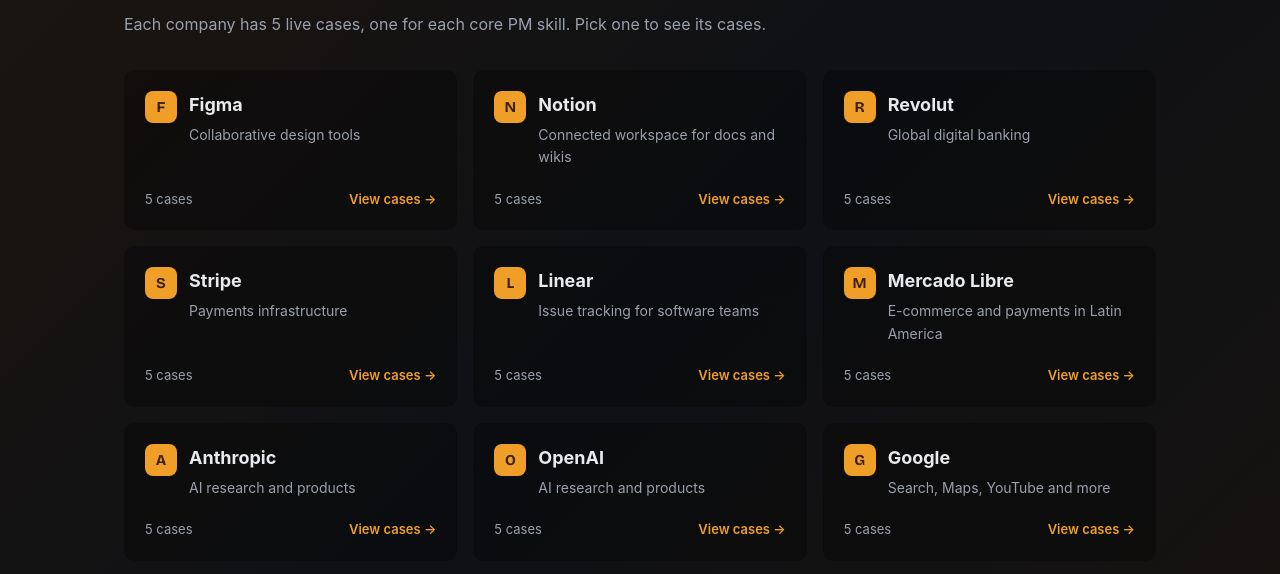
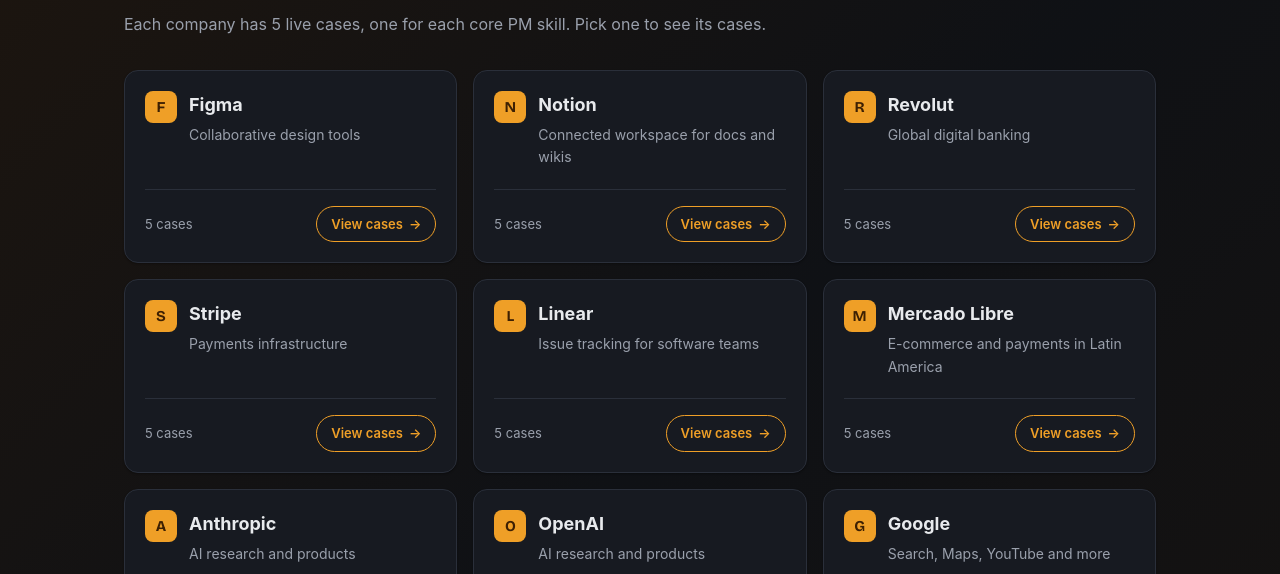
Before and after one commit to diegomazoro/pm-interviewer, a plain HTML site: page web/practice.html in a window 1280 px wide. Shown: the part 211-785 px from the top of the page. Drawn offline with nearby package versions, Linux system fonts and the light colour scheme; sample sign-in values are in the browser's storage.

Commit message:
mejora nuevo diseño

```diff
--- a/web/practice.html
+++ b/web/practice.html
@@ -8,7 +8,7 @@
 <link rel="preconnect" href="https://fonts.googleapis.com">
 <link rel="preconnect" href="https://fonts.gstatic.com" crossorigin>
 <link href="https://fonts.googleapis.com/css2?family=Bricolage+Grotesque:wght@400;700&display=swap" rel="stylesheet">
-<link rel="stylesheet" href="styles.css">
+<link rel="stylesheet" href="styles.css?v=202611142229">
 </head>
 <body>
 <nav>
@@ -54,9 +54,9 @@
   <div class="company-grid" id="company-grid"></div>
 </div>
 
-<script src="config.js"></script>
-<script src="catalog.js"></script>
-<script src="auth.js"></script>
+<script src="config.js?v=202611142229"></script>
+<script src="catalog.js?v=202611142229"></script>
+<script src="auth.js?v=202611142229"></script>
 <script>
   if (!requireLogin()) {
     // requireLogin() already redirected to login.html
--- a/web/styles.css
+++ b/web/styles.css
@@ -890,18 +890,20 @@ nav a {
   justify-content: space-between;
   gap: 20px;
   padding: 20px;
-  background: rgba(0, 0, 0, 0.3);
-  border: 1px solid transparent;
-  border-radius: var(--radius);
+  background: var(--surface);
+  border: 1px solid var(--border);
+  border-radius: 14px;
   color: var(--text);
   text-decoration: none;
-  transition: border-color 0.15s ease, transform 0.15s ease;
+  box-shadow: 0 1px 2px rgba(0, 0, 0, 0.3);
+  transition: border-color 0.15s ease, transform 0.15s ease, box-shadow 0.15s ease;
 }
 
 .company-tile:hover,
 .company-tile:focus-visible {
   border-color: var(--accent);
   transform: translateY(-2px);
+  box-shadow: 0 8px 24px rgba(0, 0, 0, 0.35);
 }
 
 .company-tile-head {
@@ -925,13 +927,29 @@ nav a {
   display: flex;
   align-items: center;
   justify-content: space-between;
+  padding-top: 16px;
+  border-top: 1px solid var(--border);
   color: var(--text-muted);
   font-size: 13px;
 }
 
 .company-tile-cta {
+  display: inline-flex;
+  align-items: center;
+  gap: 6px;
+  padding: 7px 14px;
+  border: 1px solid var(--accent);
+  border-radius: 999px;
   color: var(--accent);
+  font-size: 13px;
   font-weight: 600;
+  transition: background-color 0.15s ease, color 0.15s ease;
+}
+
+.company-tile:hover .company-tile-cta,
+.company-tile:focus-visible .company-tile-cta {
+  background: var(--accent);
+  color: var(--accent-text);
 }
 
 @media (prefers-reduced-motion: reduce) {
```
Also changed, not shown: web/admin.html (+2 -2 lines), web/company.html (+4 -4 lines), web/forgot-password.html (+2 -2 lines), web/history.html (+3 -3 lines), web/index.html (+3 -3 lines), web/login.html (+2 -2 lines), web/premium-success.html (+3 -3 lines), web/reset-password.html (+2 -2 lines), web/session.html (+4 -4 lines), 1 other file.
